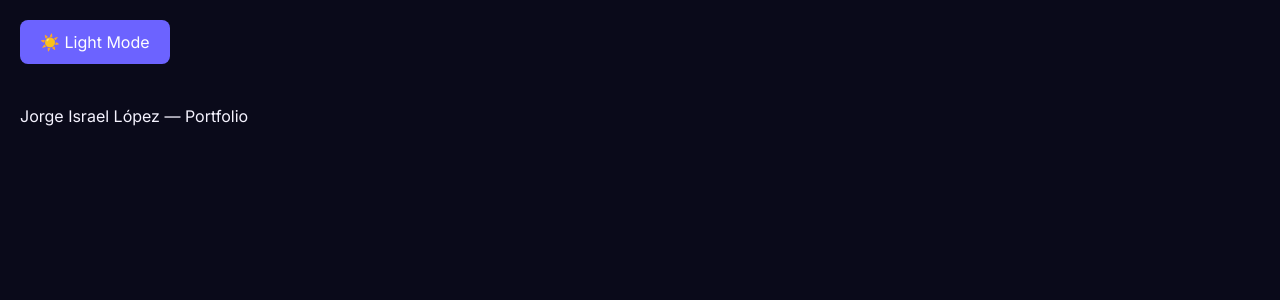
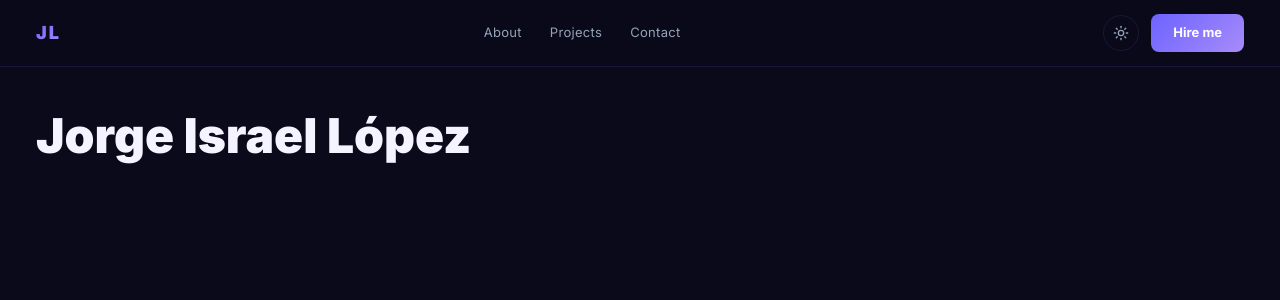
Before and after one commit to J-LopezE/portafolio, a React (Vite) app: page / in a window 1280 px wide. Shown: the top 300 px of the page. Built offline with nearby package versions, Linux system fonts and the light colour scheme.

Commit message:
feat: navbar  sticky nav with theme toggle, smooth scroll and BEM styles

```diff
--- a/src/App.jsx
+++ b/src/App.jsx
@@ -6,6 +6,7 @@
  */
 
 import { useThemeContext } from './store/ThemeContext'
+import Navbar from './components/layout/Navbar'
 
 /**
  * Root component — entry point of the UI tree
@@ -15,17 +16,14 @@ const App = () => {
   const { isDark, toggleTheme } = useThemeContext()
 
   return (
-    <div className="min-h-screen" style={{ background: 'var(--bg)', color: 'var(--text)' }}>
-      {/* Temporary theme toggle — will be replaced by Navbar */}
-      <button
-        onClick={toggleTheme}
-        style={{ padding: '10px 20px', margin: '20px', background: 'var(--indigo)', color: '#fff', borderRadius: '8px', border: 'none', cursor: 'pointer' }}
-      >
-        {isDark ? '☀️ Light Mode' : '🌙 Dark Mode'}
-      </button>
-      <h1 style={{ padding: '20px', fontFamily: 'Inter' }}>
-        Jorge Israel López — Portfolio
-      </h1>
+   <div style={{ minHeight: '100vh', background: 'var(--bg)', color: 'var(--text)' }}>
+      <Navbar />
+      {/* Sections will be added here */}
+      <main style={{ paddingTop: '80px', padding: '100px 36px 40px' }}>
+        <h1 style={{ fontSize: '48px', fontWeight: 900 }}>
+          Jorge Israel López
+        </h1>
+      </main>
     </div>
   )
 }
--- /dev/null
+++ b/src/components/layout/Navbar.jsx
@@ -0,0 +1,57 @@
+import { useState, useEffect } from "react";
+import { Moon, Sun } from "lucide-react";
+import { useThemeContext } from "../../store/ThemeContext";
+
+const LINKS = [
+  { label: "About", href: "#about" },
+  { label: "Projects", href: "#projects" },
+  { label: "Contact", href: "#contact" },
+];
+
+const Navbar = () => {
+  const { isDark, toggleTheme } = useThemeContext();
+  const [scrolled, setScrolled] = useState(false);
+
+  useEffect(() => {
+    const onScroll = () => setScrolled(window.scrollY > 20);
+    window.addEventListener("scroll", onScroll, { passive: true });
+    return () => window.removeEventListener("scroll", onScroll);
+  }, []);
+
+  const goTo = (e, href) => {
+    e.preventDefault();
+    document.querySelector(href)?.scrollIntoView({ behavior: "smooth" });
+  };
+
+  return (
+    <nav className={`navbar ${scrolled ? "navbar--scrolled" : ""}`}>
+      <div className="navbar__logo">JL</div>
+      <div className="navbar__links">
+        {LINKS.map((link) => (
+          <a
+            key={link.href}
+            href={link.href}
+            className="navbar__link"
+            onClick={(e) => goTo(e, link.href)}
+          >
+            {link.label}
+          </a>
+        ))}
+      </div>
+      <div className="navbar__actions">
+        <button
+          onClick={toggleTheme}
+          aria-label="Toggle theme"
+          className="navbar__theme-btn"
+        >
+          {isDark ? <Sun size={16} /> : <Moon size={16} />}
+        </button>
+        <button className="navbar__cta" onClick={(e) => goTo(e, "#contact")}>
+          Hire me
+        </button>
+      </div>
+    </nav>
+  );
+};
+
+export default Navbar;
--- a/src/styles/global.css
+++ b/src/styles/global.css
@@ -55,3 +55,92 @@
     transition: background-color 0.5s ease, color 0.4s ease;
   }
 }
+
+/* ── Navbar ── */
+.navbar {
+  position: fixed;
+  top: 0; left: 0; right: 0;
+  z-index: 100;
+  display: flex;
+  align-items: center;
+  justify-content: space-between;
+  padding: 14px 36px;
+  background: rgba(10,10,26,0.75);
+  backdrop-filter: blur(24px);
+  border-bottom: 1px solid var(--border);
+  transition: all 0.4s ease;
+}
+
+.light .navbar {
+  background: rgba(250,250,255,0.82);
+}
+
+.navbar--scrolled {
+  box-shadow: 0 4px 30px rgba(0,0,0,0.15);
+}
+
+.navbar__logo {
+  font-size: 18px;
+  font-weight: 900;
+  letter-spacing: 2px;
+  background: linear-gradient(135deg, var(--indigo), var(--violet));
+  -webkit-background-clip: text;
+  -webkit-text-fill-color: transparent;
+}
+
+.navbar__links {
+  display: flex;
+  gap: 28px;
+}
+
+.navbar__link {
+  font-size: 13px;
+  color: var(--text2);
+  text-decoration: none;
+  letter-spacing: 0.3px;
+  transition: color 0.2s ease;
+}
+
+.navbar__link:hover {
+  color: var(--violet);
+}
+
+.navbar__actions {
+  display: flex;
+  align-items: center;
+  gap: 12px;
+}
+
+.navbar__theme-btn {
+  width: 36px;
+  height: 36px;
+  border-radius: 50%;
+  border: 1px solid var(--border);
+  background: transparent;
+  cursor: pointer;
+  display: flex;
+  align-items: center;
+  justify-content: center;
+  color: var(--text2);
+  transition: all 0.2s ease;
+}
+
+.navbar__theme-btn:hover {
+  background: var(--glow);
+}
+
+.navbar__cta {
+  background: linear-gradient(135deg, var(--indigo), var(--violet));
+  color: #fff;
+  border: none;
+  padding: 9px 22px;
+  border-radius: 8px;
+  font-size: 13px;
+  font-weight: 700;
+  cursor: pointer;
+  transition: opacity 0.2s ease;
+}
+
+.navbar__cta:hover {
+  opacity: 0.85;
+}
```
